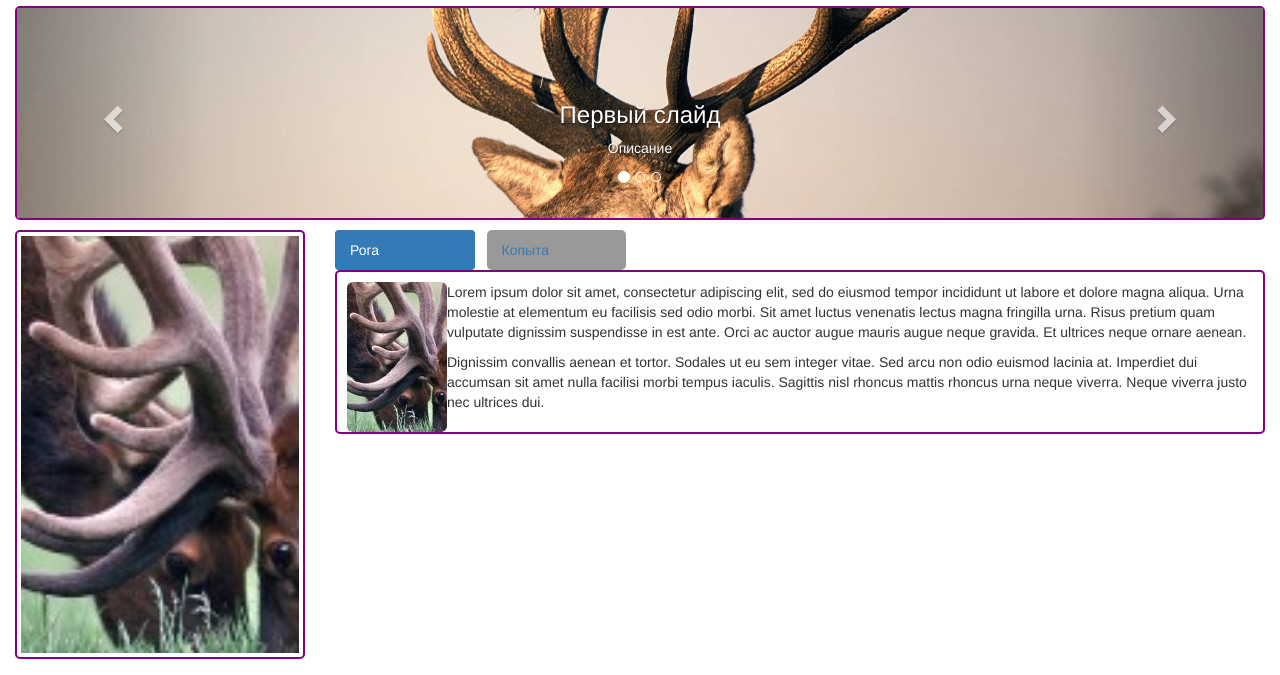
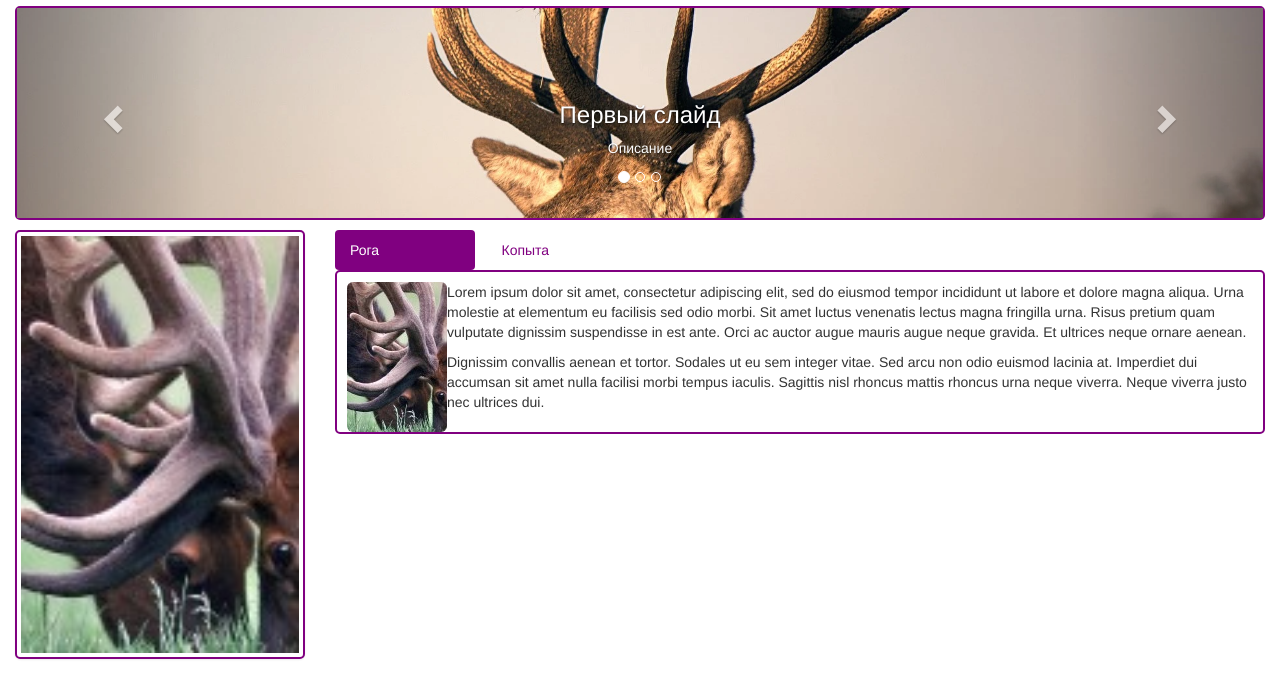
Before and after one commit to svetlana-ageeva/bootstrap-test, a website: page source/index.html in a window 1280 px wide. Shown: the part 60-735 px from the top of the page. Drawn offline with nearby package versions, Linux system fonts and the light colour scheme; files that its build step writes are made by us from their sources; files whose address does not match are found by name.

Commit message:
Кастомизируй цвет ссылок табов

```diff
--- a/source/sass/blocks/about-us.scss
+++ b/source/sass/blocks/about-us.scss
@@ -12,10 +12,15 @@
 .about-us__tab li {
   border-radius: 5px;
   min-width: 15%;
-  background-color: $not-active;
   margin-right: 10px;
+}
 
-  &.active  {
-    background-color: $accent-main;
-  }
+.about-us__tab>ul>li>a {
+  color: $accent-main;
 }
+
+.about-us__tab>ul>li.active>a,
+.about-us__tab>ul>li.active>a:focus,
+.about-us__tab>ul>li.active>a:hover {
+  background-color: $accent-main;
+}
```
Also changed, not shown: build/css/style.min.css, 1 other file.
